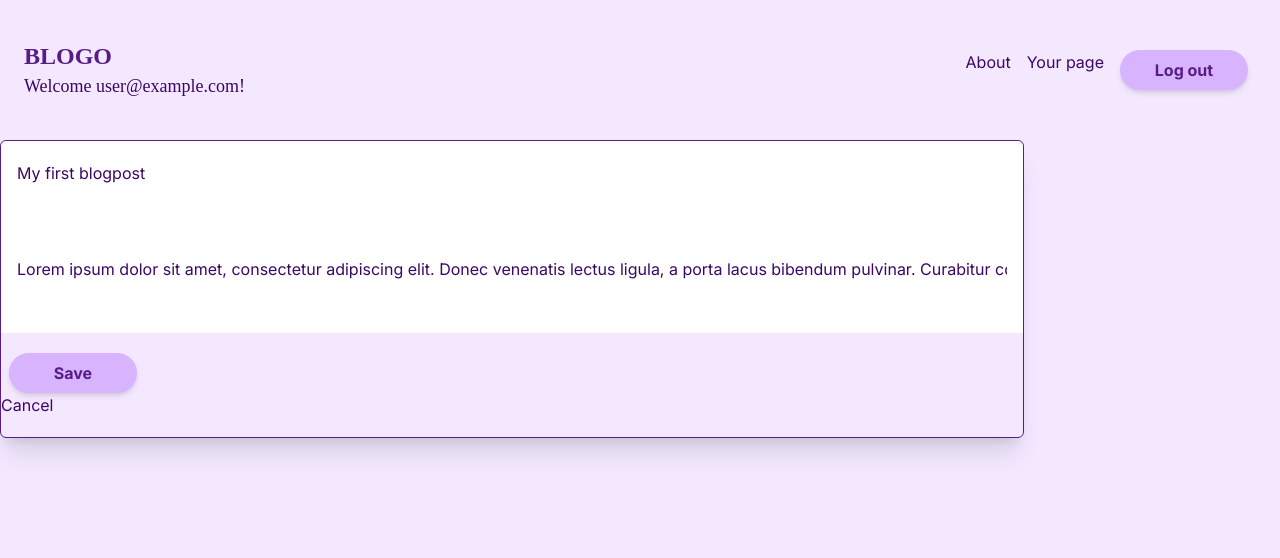
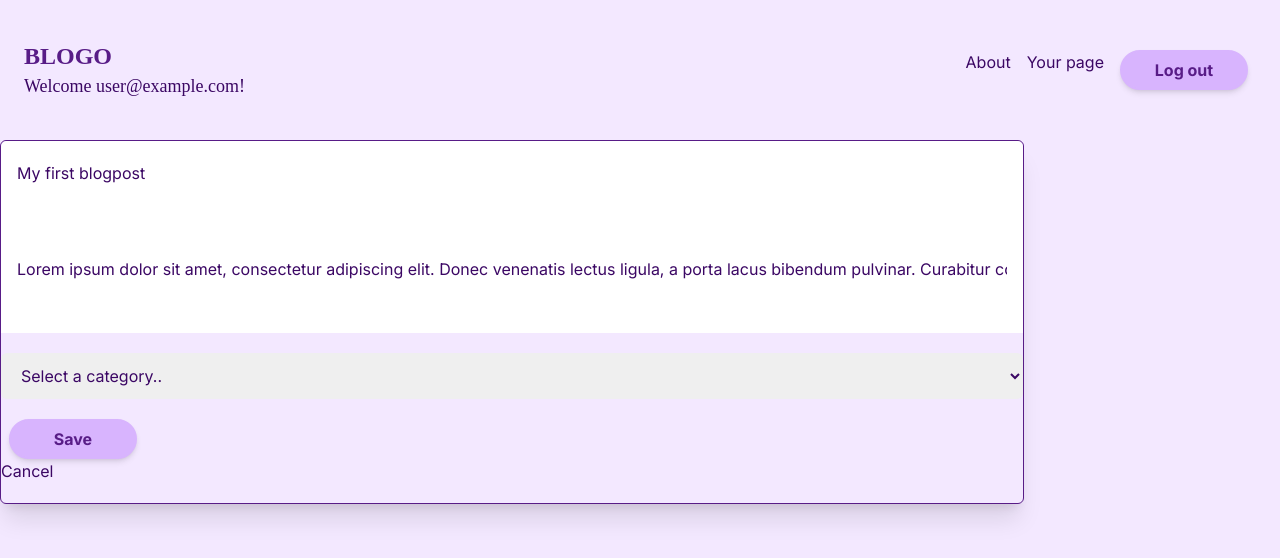
Before and after one commit to emeliesv/futuristic_blog, a React (Vite) app: page /edit/1 in a window 1280 px wide. Shown: the top 558 px of the page. Built offline with nearby package versions, Linux system fonts and the light colour scheme; no server answers; sample sign-in values are in the browser's storage; a web font is replaced by a local one.

Commit message:
made some changes. Dont remember what they were

```diff
--- a/src/components/CreatePost.jsx
+++ b/src/components/CreatePost.jsx
@@ -46,6 +46,7 @@ const CreatePost = () => {
         title: userInput.title,
         bodyText: userInput.bodyText,
         author: currentUser.email,
+        category: userInput.category,
       };
       setPosts([...posts, newPost]);
     }
@@ -60,6 +61,7 @@ const CreatePost = () => {
           ...post,
           title: userInput.title,
           bodyText: userInput.bodyText,
+          category: userInput.category,
         };
       }
       return post;
@@ -86,6 +88,18 @@ const CreatePost = () => {
         placeholder="Write content here.."
         onChange={handleChange}
       />
+      <select
+        className="py-3 px-4 mb-5 border-solid rounded-md"
+        name="category"
+        value={userInput.category}
+        onChange={handleChange}
+      >
+        <option value={""}>Select a category..</option>
+        <option value={"Everyday"}>Everyday</option>
+        <option value={"Cars"}>Cars</option>
+        <option value={"Cooking"}>Cooking</option>
+        <option value={"Garden"}>Garden</option>
+      </select>
       <button type="submit" onClick={postID ? handleEdit : handleSubmit}>
         {postID ? "Save" : "Create post"}
       </button>
--- a/src/components/Posts.jsx
+++ b/src/components/Posts.jsx
@@ -28,8 +28,9 @@ const Posts = () => {
               <h3 className="text-purple-800 font-medium text-xl">
                 {post.title}
               </h3>
-              <p className="italic font-light">{post.author}</p>
+              <p className="italic font-light">Written by: {post.author}</p>
               <p className="mb-5">{post.bodyText}</p>
+              <p className="italic font-medium">{post.category}</p>
               {currentUser.email === post.author && (
                 <div className="flex my-5">
                   <Link className="buttonstyle" to={`/edit/${post.id}`}>
```
Also changed, not shown: src/context/PostContext.jsx (+10 -0 lines).
